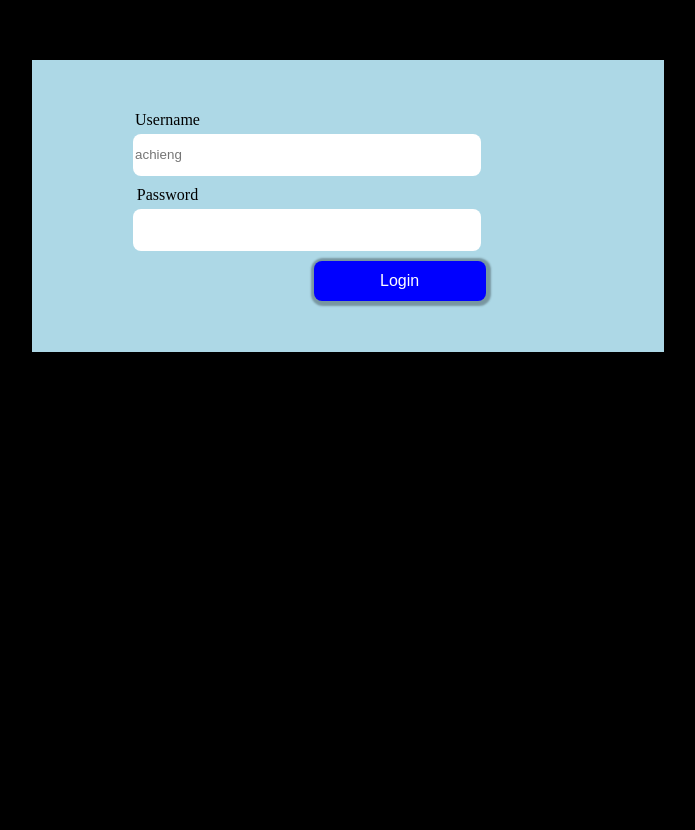
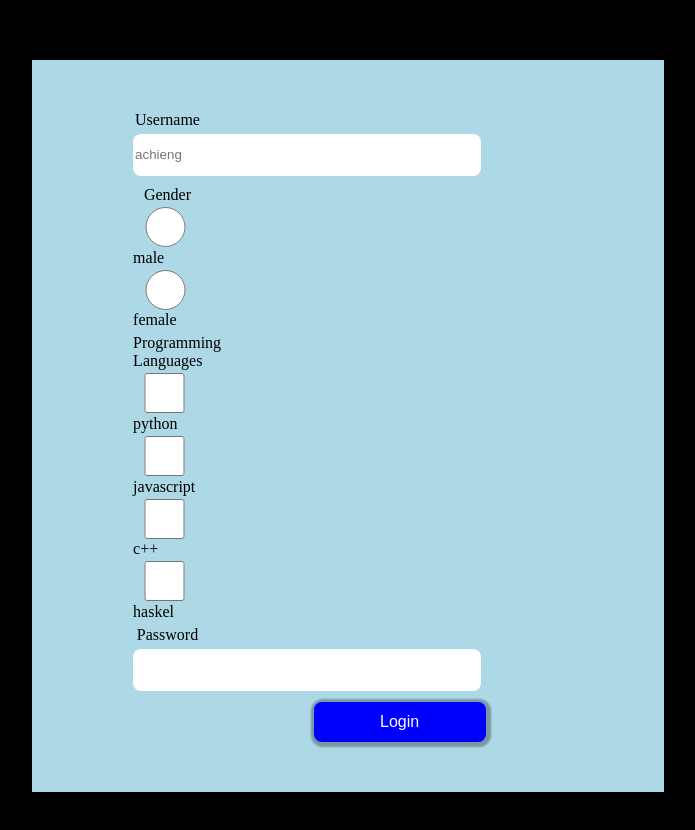
Before and after one commit to elvineachieng/Ecommerce-Page, a plain HTML site: page index.html in a window 1280 px wide. Shown: the part 256-1086 px from the top of the page, without its empty margins (292-987 px from the left). Before the commit the page ends 924 px from the top, so only its background shows below. Drawn offline with Linux system fonts and the light colour scheme.

Commit message:
additional form input

```diff
--- a/index.html
+++ b/index.html
@@ -27,9 +27,43 @@
     <form>
         <label for="username">Username</label>
         <input type="text" id="username" placeholder="achieng">
+        <label> Gender
+        <input type="radio" name="gender" value="male">
+        <label > male</label>
+        <input type="radio" name="gender" value="female">
+        <label> female</label>
+        </label>
+        <label >
+            Programming Languages
+            <input type="checkbox" name="pl">
+            <label> python</label>
+            <input type="checkbox" name="pl">
+            <label> javascript</label>
+            <input type="checkbox" name="pl">
+            <label> c++</label>
+            <input type="checkbox" name="pl">
+            <label> haskel</label>
+        </label>
+
         <label for="password">Password</label>
         <input type="password" id="password">
         <button>login</button>
     </form>
+    <!--
+        Type of input elements:
+        text, password, email, number, date, time, range, tel,
+        color, checkbox, radio, file, hidden
+        checkbox - single or multiple selection
+        radio - single selection
+        file - upload files
+        hidden - used to store data that is not visible to user
+        tel - telephone number
+        time - time
+        date - date
+        email - email
+
+        @TODO: create a form with the following fields
+        @TODO: learn select element
+    -->
 </body>
 </html>
```
